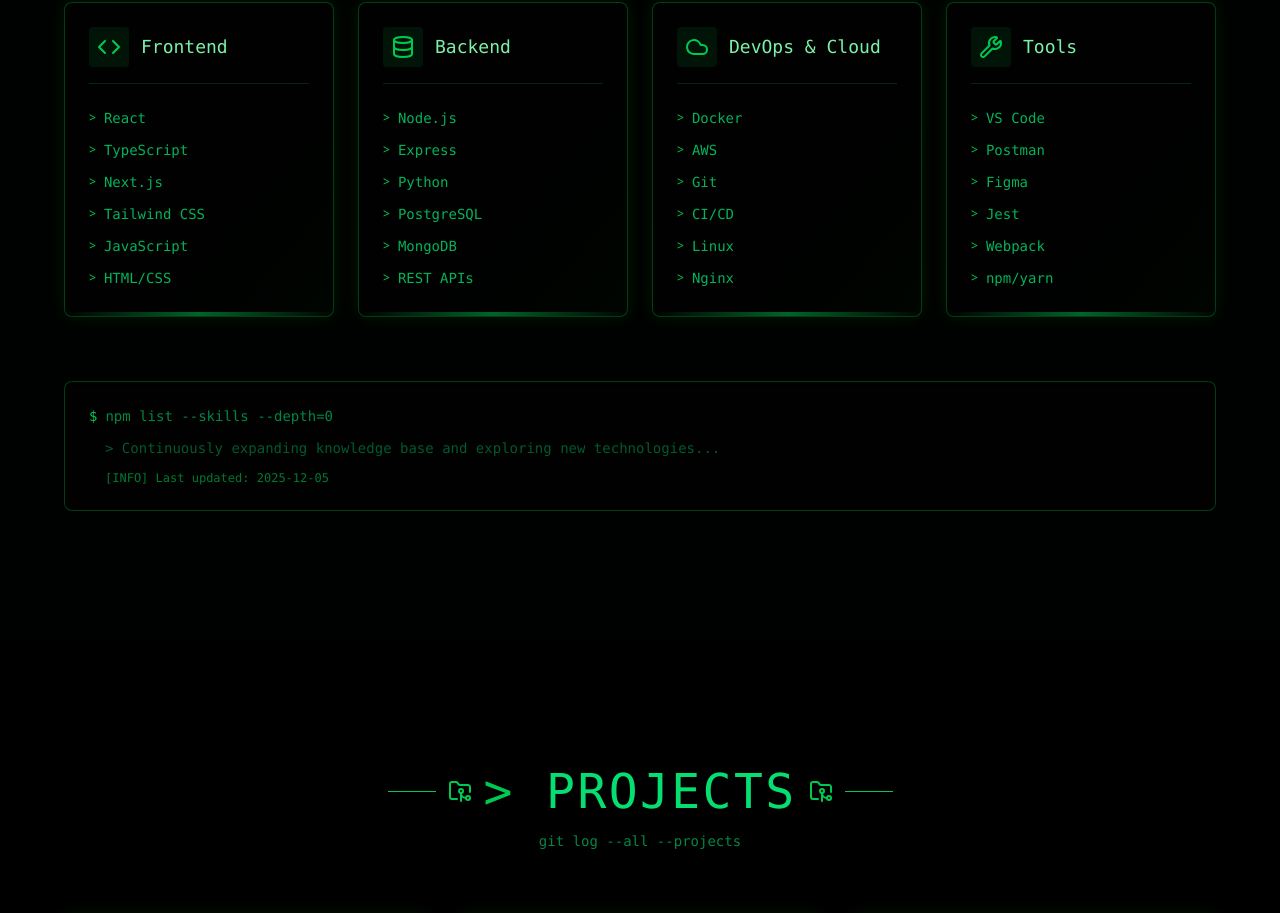
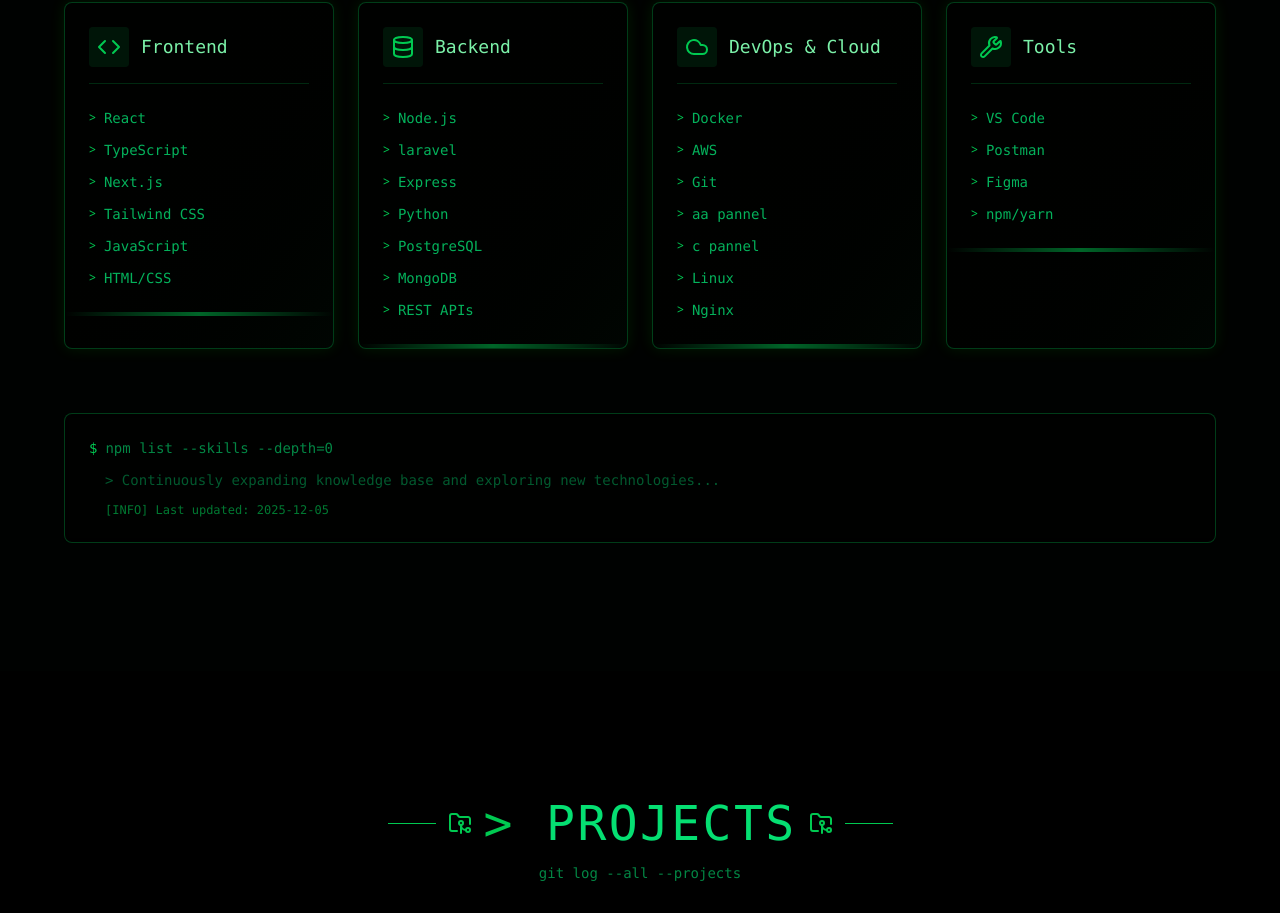
Before and after one commit to AjeshGuleria/AjeshPortfolio, a React (Vite) app: page / in a window 1280 px wide. Shown: the part 2097-3010 px from the top of the page. Built offline with nearby package versions, Linux system fonts and the light colour scheme.

Commit message:
Update Skills.tsx

```diff
--- a/src/components/Skills.tsx
+++ b/src/components/Skills.tsx
@@ -9,17 +9,17 @@
   {
     icon: Database,
     title: 'Backend',
-    skills: ['Node.js', 'Express', 'Python', 'PostgreSQL', 'MongoDB', 'REST APIs']
+    skills: ['Node.js','laravel', 'Express', 'Python', 'PostgreSQL', 'MongoDB', 'REST APIs']
   },
   {
     icon: Cloud,
     title: 'DevOps & Cloud',
-    skills: ['Docker', 'AWS', 'Git', 'CI/CD', 'Linux', 'Nginx']
+    skills: ['Docker', 'AWS', 'Git', 'aa pannel', 'c pannel', 'Linux', 'Nginx']
   },
   {
     icon: Wrench,
     title: 'Tools',
-    skills: ['VS Code', 'Postman', 'Figma', 'Jest', 'Webpack', 'npm/yarn']
+    skills: ['VS Code', 'Postman', 'Figma', 'npm/yarn']
   }
 ];
 
```
